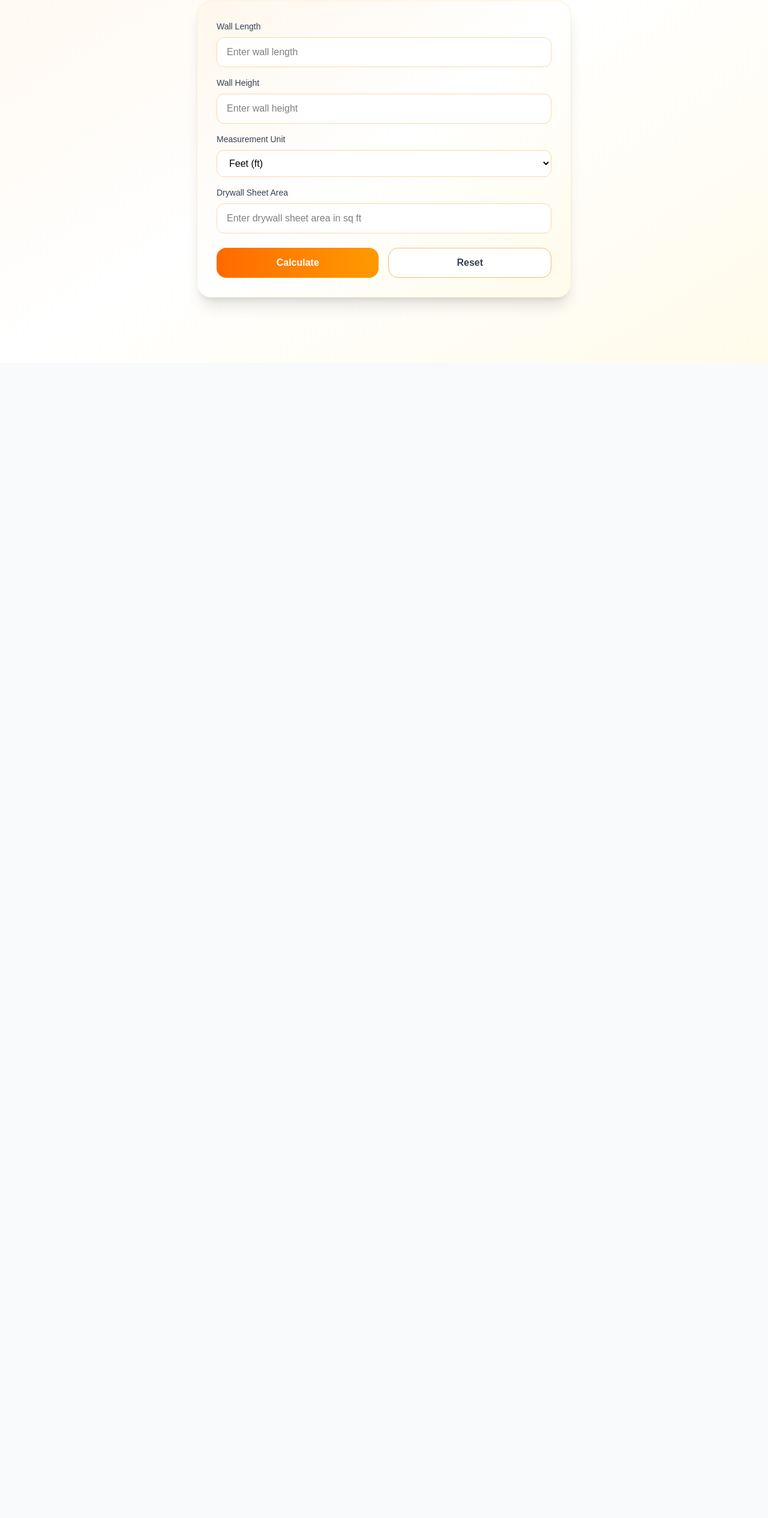
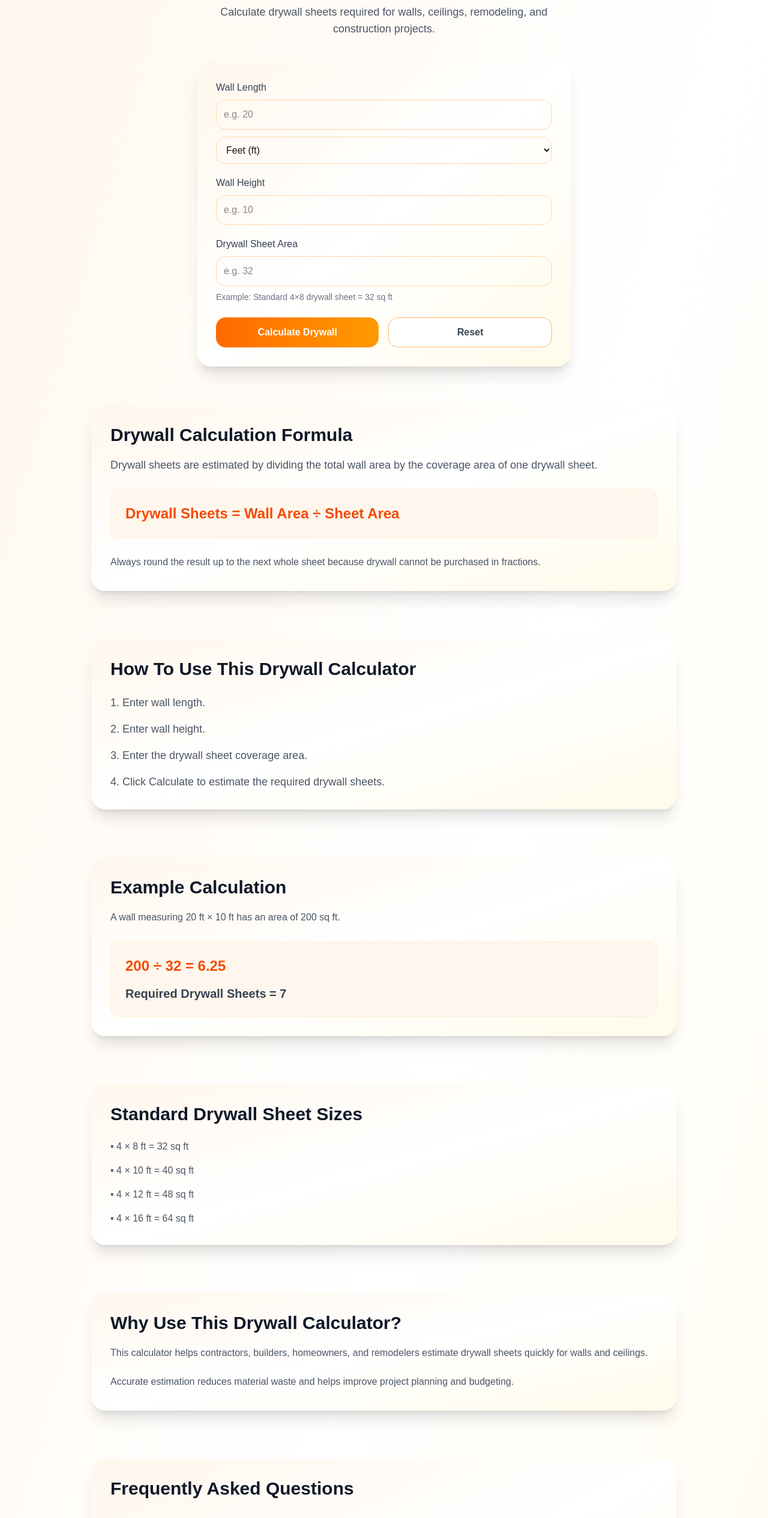
Before and after one commit to payadav142-rgb/calhub, a Next.js app: page /drywall-calculator in a window 1280 px wide. Shown: the part 195-2725 px from the top of the page at 60% size. Before the commit the page ends 800 px from the top, so only its background shows below. Built offline with nearby package versions, Linux system fonts and the light colour scheme.

Commit message:
Add SEO metadata for Drywall Calculator page

```diff
--- a/app/drywall-calculator/DrywallCalculatorClient.tsx
+++ b/app/drywall-calculator/DrywallCalculatorClient.tsx
@@ -2,6 +2,9 @@
 
 import { useState } from "react";
 import jsPDF from "jspdf";
+import Navbar from "../components/Navbar";
+import Footer from "../components/Footer";
+import RelatedCalculators from "../components/RelatedCalculators";
 
 export default function DrywallCalculatorClient() {
   const [wallLength, setWallLength] =
@@ -27,9 +30,8 @@ export default function DrywallCalculatorClient() {
       !wallLength ||
       !wallHeight ||
       !sheetArea
-    ) {
+    )
       return;
-    }
 
     const length =
       parseFloat(wallLength);
@@ -43,7 +45,10 @@ export default function DrywallCalculatorClient() {
     if (
       isNaN(length) ||
       isNaN(height) ||
-      isNaN(sheet)
+      isNaN(sheet) ||
+      length <= 0 ||
+      height <= 0 ||
+      sheet <= 0
     ) {
       return;
     }
@@ -52,13 +57,13 @@ export default function DrywallCalculatorClient() {
       length * height;
 
     const sheetsNeeded =
-      wallArea / sheet;
+      Math.ceil(
+        wallArea / sheet
+      );
 
     setTotalArea(wallArea);
 
-    setResult(
-      Math.ceil(sheetsNeeded)
-    );
+    setResult(sheetsNeeded);
   };
 
   const resetCalculator = () => {
@@ -74,16 +79,15 @@ export default function DrywallCalculatorClient() {
     if (
       result === null ||
       totalArea === null
-    ) {
+    )
       return;
-    }
 
     const doc = new jsPDF();
 
     doc.setFontSize(20);
 
     doc.text(
-      "Drywall Calculator Report",
+      "Drywall Calculation Report",
       20,
       20
     );
@@ -103,38 +107,41 @@ export default function DrywallCalculatorClient() {
     );
 
     doc.text(
-      `Drywall Sheet Area: ${sheetArea} sq ${unit}`,
+      `Sheet Area: ${sheetArea} sq ${unit}`,
       20,
       60
     );
 
     doc.text(
-      `Total Wall Area: ${totalArea.toFixed(
+      `Wall Area: ${totalArea.toFixed(
         2
       )} sq ${unit}`,
       20,
-      80
+      75
     );
 
     doc.text(
-      `Drywall Sheets Needed: ${result}`,
+      `Drywall Sheets Required: ${result}`,
       20,
-      90
+      85
     );
 
     doc.text(
       "Generated by CalHub.in",
       20,
-      120
+      110
     );
 
     doc.save(
-      "drywall-calculator-report.pdf"
+      "drywall-calculation-report.pdf"
     );
   };
 
   return (
     <main className="min-h-screen bg-gradient-to-br from-orange-50 via-white to-amber-50">
+      <Navbar />
+
+      {/* HERO */}
       <section className="mx-auto max-w-2xl px-6 py-16">
         <div className="text-center">
           <h1 className="text-4xl font-bold text-gray-900 md:text-5xl">
@@ -142,16 +149,18 @@ export default function DrywallCalculatorClient() {
           </h1>
 
           <p className="mt-4 text-lg text-gray-600">
-            Estimate drywall sheets
-            needed for walls and
-            ceilings instantly.
+            Calculate drywall sheets
+            required for walls,
+            ceilings, remodeling,
+            and construction projects.
           </p>
         </div>
 
-        <div className="mt-10 rounded-3xl border border-orange-100 bg-gradient-to-br from-orange-50 via-white to-amber-50 p-8 shadow-xl">
+        {/* CALCULATOR */}
+        <div className="mt-10 rounded-3xl bg-gradient-to-br from-orange-50 via-white to-amber-50 p-8 shadow-xl transition-all duration-300 hover:shadow-2xl">
         {/* WALL LENGTH */}
-          <div className="mb-4">
-            <label className="mb-2 block text-sm font-medium text-gray-700">
+<div className="mb-5">
+  <label className="mb-2 block font-medium text-gray-700">
     Wall Length
   </label>
 
@@ -164,14 +173,36 @@ export default function DrywallCalculatorClient() {
         e.target.value
       )
     }
-              placeholder="Enter wall length"
-              className="w-full rounded-xl border border-orange-200 bg-white px-4 py-3 text-black outline-none focus:border-orange-500 focus:ring-2 focus:ring-orange-200"
+    onKeyDown={(e) =>
+      e.key === "Enter" &&
+      calculateDrywall()
+    }
+    className="w-full rounded-2xl border border-orange-200 p-3 outline-none transition focus:border-orange-500 focus:ring-4 focus:ring-orange-100"
+    placeholder="e.g. 20"
   />
+
+  <select
+    value={unit}
+    onChange={(e) =>
+      setUnit(
+        e.target.value
+      )
+    }
+    className="mt-3 w-full rounded-2xl border border-orange-200 p-3 outline-none transition focus:border-orange-500 focus:ring-4 focus:ring-orange-100"
+  >
+    <option value="ft">
+      Feet (ft)
+    </option>
+
+    <option value="m">
+      Meter (m)
+    </option>
+  </select>
 </div>
 
 {/* WALL HEIGHT */}
-          <div className="mb-4">
-            <label className="mb-2 block text-sm font-medium text-gray-700">
+<div className="mb-5">
+  <label className="mb-2 block font-medium text-gray-700">
     Wall Height
   </label>
 
@@ -184,39 +215,18 @@ export default function DrywallCalculatorClient() {
         e.target.value
       )
     }
-              placeholder="Enter wall height"
-              className="w-full rounded-xl border border-orange-200 bg-white px-4 py-3 text-black outline-none focus:border-orange-500 focus:ring-2 focus:ring-orange-200"
+    onKeyDown={(e) =>
+      e.key === "Enter" &&
+      calculateDrywall()
+    }
+    className="w-full rounded-2xl border border-orange-200 p-3 outline-none transition focus:border-orange-500 focus:ring-4 focus:ring-orange-100"
+    placeholder="e.g. 10"
   />
-          </div>
-
-          {/* UNIT */}
-          <div className="mb-4">
-            <label className="mb-2 block text-sm font-medium text-gray-700">
-              Measurement Unit
-            </label>
-
-            <select
-              value={unit}
-              onChange={(e) =>
-                setUnit(
-                  e.target.value
-                )
-              }
-              className="w-full rounded-xl border border-orange-200 bg-white px-4 py-3 text-black outline-none focus:border-orange-500 focus:ring-2 focus:ring-orange-200"
-            >
-              <option value="ft">
-                Feet (ft)
-              </option>
-
-              <option value="m">
-                Meter (m)
-              </option>
-            </select>
 </div>
 
 {/* SHEET AREA */}
 <div className="mb-6">
-            <label className="mb-2 block text-sm font-medium text-gray-700">
+  <label className="mb-2 block font-medium text-gray-700">
     Drywall Sheet Area
   </label>
 
@@ -229,9 +239,22 @@ export default function DrywallCalculatorClient() {
         e.target.value
       )
     }
-              placeholder={`Enter drywall sheet area in sq ${unit}`}
-              className="w-full rounded-xl border border-orange-200 bg-white px-4 py-3 text-black outline-none focus:border-orange-500 focus:ring-2 focus:ring-orange-200"
+    onKeyDown={(e) =>
+      e.key === "Enter" &&
+      calculateDrywall()
+    }
+    className="w-full rounded-2xl border border-orange-200 p-3 outline-none transition focus:border-orange-500 focus:ring-4 focus:ring-orange-100"
+    placeholder={`e.g. ${
+      unit === "ft"
+        ? "32"
+        : "2.97"
+    }`}
   />
+
+  <p className="mt-2 text-sm text-gray-500">
+    Example: Standard 4×8 drywall
+    sheet = 32 sq ft
+  </p>
 </div>
 
 {/* BUTTONS */}
@@ -242,14 +265,14 @@ export default function DrywallCalculatorClient() {
     }
     className="w-full rounded-2xl bg-gradient-to-r from-orange-500 to-amber-500 py-3 font-semibold text-white transition-all duration-300 hover:scale-[1.02]"
   >
-              Calculate
+    Calculate Drywall
   </button>
 
   <button
     onClick={
       resetCalculator
     }
-              className="w-full rounded-2xl border border-orange-300 bg-white py-3 font-semibold text-gray-700 transition-all duration-300 hover:bg-gray-100"
+    className="w-full rounded-2xl border border-orange-300 bg-white py-3 font-semibold text-gray-700 transition-all duration-300 hover:bg-orange-50"
   >
     Reset
   </button>
@@ -257,15 +280,14 @@ export default function DrywallCalculatorClient() {
 
 {/* RESULT */}
 {result !== null &&
-            totalArea !==
-              null && (
-              <div className="mt-6 rounded-2xl bg-orange-50 p-5 shadow-inner">
-                <h2 className="text-2xl font-bold text-black">
-                  Drywall Sheets
-                  Needed: {result}
+  totalArea !== null && (
+    <div className="mt-6 rounded-2xl bg-gradient-to-br from-orange-50 via-white to-amber-50 p-5 shadow-inner">
+      <h2 className="text-2xl font-bold text-gray-900">
+        Drywall Sheets Needed:{" "}
+        {result}
       </h2>
 
-                <p className="mt-3 text-gray-700">
+      <p className="mt-3 text-gray-600">
         Total Wall Area:{" "}
         {totalArea.toFixed(
           2
@@ -273,19 +295,197 @@ export default function DrywallCalculatorClient() {
         sq {unit}
       </p>
 
+      <p className="mt-2 text-gray-600">
+        Estimated drywall sheets
+        required for your wall or
+        ceiling project.
+      </p>
+
       <button
         onClick={
           downloadPDF
         }
-                  className="mt-5 w-full rounded-2xl bg-gray-900 py-3 font-semibold text-white transition-all duration-300 hover:bg-black"
+        className="mt-5 w-full rounded-2xl bg-gray-900 py-3 font-semibold text-white transition hover:bg-black"
       >
-                  Download PDF
-                  Report
+        Download PDF Report
       </button>
     </div>
   )}
 </div>
 </section>
+      {/* FORMULA */}
+      <section className="mx-auto max-w-5xl px-6 pb-20">
+        <div className="rounded-3xl bg-gradient-to-br from-orange-50 via-white to-amber-50 p-8 shadow-xl transition-all duration-300 hover:shadow-2xl">
+          <h2 className="text-3xl font-bold text-gray-900">
+            Drywall Calculation Formula
+          </h2>
+
+          <p className="mt-4 text-lg leading-8 text-gray-600">
+            Drywall sheets are estimated by
+            dividing the total wall area by
+            the coverage area of one drywall
+            sheet.
+          </p>
+
+          <div className="mt-6 rounded-2xl border border-orange-100 bg-orange-50 p-6">
+            <p className="text-2xl font-bold text-orange-600">
+              Drywall Sheets = Wall Area ÷
+              Sheet Area
+            </p>
+          </div>
+
+          <p className="mt-6 leading-8 text-gray-600">
+            Always round the result up to
+            the next whole sheet because
+            drywall cannot be purchased in
+            fractions.
+          </p>
+        </div>
+      </section>
+
+      {/* HOW TO USE */}
+      <section className="mx-auto max-w-5xl px-6 pb-20">
+        <div className="rounded-3xl bg-gradient-to-br from-orange-50 via-white to-amber-50 p-8 shadow-xl transition-all duration-300 hover:shadow-2xl">
+          <h2 className="text-3xl font-bold text-gray-900">
+            How To Use This Drywall
+            Calculator
+          </h2>
+
+          <div className="mt-6 space-y-4 text-lg text-gray-600">
+            <p>1. Enter wall length.</p>
+
+            <p>2. Enter wall height.</p>
+
+            <p>
+              3. Enter the drywall sheet
+              coverage area.
+            </p>
+
+            <p>
+              4. Click Calculate to estimate
+              the required drywall sheets.
+            </p>
+          </div>
+        </div>
+      </section>
+
+      {/* EXAMPLE */}
+      <section className="mx-auto max-w-5xl px-6 pb-20">
+        <div className="rounded-3xl bg-gradient-to-br from-orange-50 via-white to-amber-50 p-8 shadow-xl transition-all duration-300 hover:shadow-2xl">
+          <h2 className="text-3xl font-bold text-gray-900">
+            Example Calculation
+          </h2>
+
+          <p className="mt-4 leading-8 text-gray-600">
+            A wall measuring 20 ft × 10 ft
+            has an area of 200 sq ft.
+          </p>
+
+          <div className="mt-6 rounded-2xl border border-orange-100 bg-orange-50 p-6">
+            <p className="text-2xl font-bold text-orange-600">
+              200 ÷ 32 = 6.25
+            </p>
+
+            <p className="mt-4 text-xl font-semibold text-gray-700">
+              Required Drywall Sheets = 7
+            </p>
+          </div>
+        </div>
+      </section>
+
+      {/* STANDARD DRYWALL SIZES */}
+      <section className="mx-auto max-w-5xl px-6 pb-20">
+        <div className="rounded-3xl bg-gradient-to-br from-orange-50 via-white to-amber-50 p-8 shadow-xl transition-all duration-300 hover:shadow-2xl">
+          <h2 className="text-3xl font-bold text-gray-900">
+            Standard Drywall Sheet Sizes
+          </h2>
+
+          <div className="mt-6 space-y-4 text-gray-600">
+            <p>• 4 × 8 ft = 32 sq ft</p>
+
+            <p>• 4 × 10 ft = 40 sq ft</p>
+
+            <p>• 4 × 12 ft = 48 sq ft</p>
+
+            <p>• 4 × 16 ft = 64 sq ft</p>
+          </div>
+        </div>
+      </section>
+
+      {/* WHY USE */}
+      <section className="mx-auto max-w-5xl px-6 pb-20">
+        <div className="rounded-3xl bg-gradient-to-br from-orange-50 via-white to-amber-50 p-8 shadow-xl transition-all duration-300 hover:shadow-2xl">
+          <h2 className="text-3xl font-bold text-gray-900">
+            Why Use This Drywall
+            Calculator?
+          </h2>
+
+          <p className="mt-4 leading-8 text-gray-600">
+            This calculator helps
+            contractors, builders,
+            homeowners, and remodelers
+            estimate drywall sheets quickly
+            for walls and ceilings.
+          </p>
+
+          <p className="mt-4 leading-8 text-gray-600">
+            Accurate estimation reduces
+            material waste and helps improve
+            project planning and budgeting.
+          </p>
+        </div>
+      </section>
+
+      {/* FAQ */}
+      <section className="mx-auto max-w-5xl px-6 pb-20">
+        <div className="rounded-3xl bg-gradient-to-br from-orange-50 via-white to-amber-50 p-8 shadow-xl transition-all duration-300 hover:shadow-2xl">
+          <h2 className="text-3xl font-bold text-gray-900">
+            Frequently Asked Questions
+          </h2>
+
+          <div className="mt-8 space-y-6">
+            <div className="rounded-2xl border border-orange-100 p-5">
+              <h3 className="text-xl font-semibold text-gray-900">
+                What does a drywall
+                calculator do?
+              </h3>
+
+              <p className="mt-2 text-gray-600">
+                It estimates how many
+                drywall sheets are required
+                based on wall dimensions.
+              </p>
+            </div>
+
+            <div className="rounded-2xl border border-orange-100 p-5">
+              <h3 className="text-xl font-semibold text-gray-900">
+                Does this include waste?
+              </h3>
+
+              <p className="mt-2 text-gray-600">
+                No. Consider purchasing
+                5–10% extra drywall to allow
+                for cuts and waste.
+              </p>
+            </div>
+
+            <div className="rounded-2xl border border-orange-100 p-5">
+              <h3 className="text-xl font-semibold text-gray-900">
+                Is this calculator free?
+              </h3>
+
+              <p className="mt-2 text-gray-600">
+                Yes. All CalHub calculators
+                are completely free to use.
+              </p>
+            </div>
+          </div>
+        </div>
+      </section>
+
+      <RelatedCalculators />
+
+      <Footer />
     </main>
   );
 }
```
Also changed, not shown: app/drywall-calculator/page.tsx (+9 -8 lines). Lines whose indentation alone changed are shown as unchanged.
